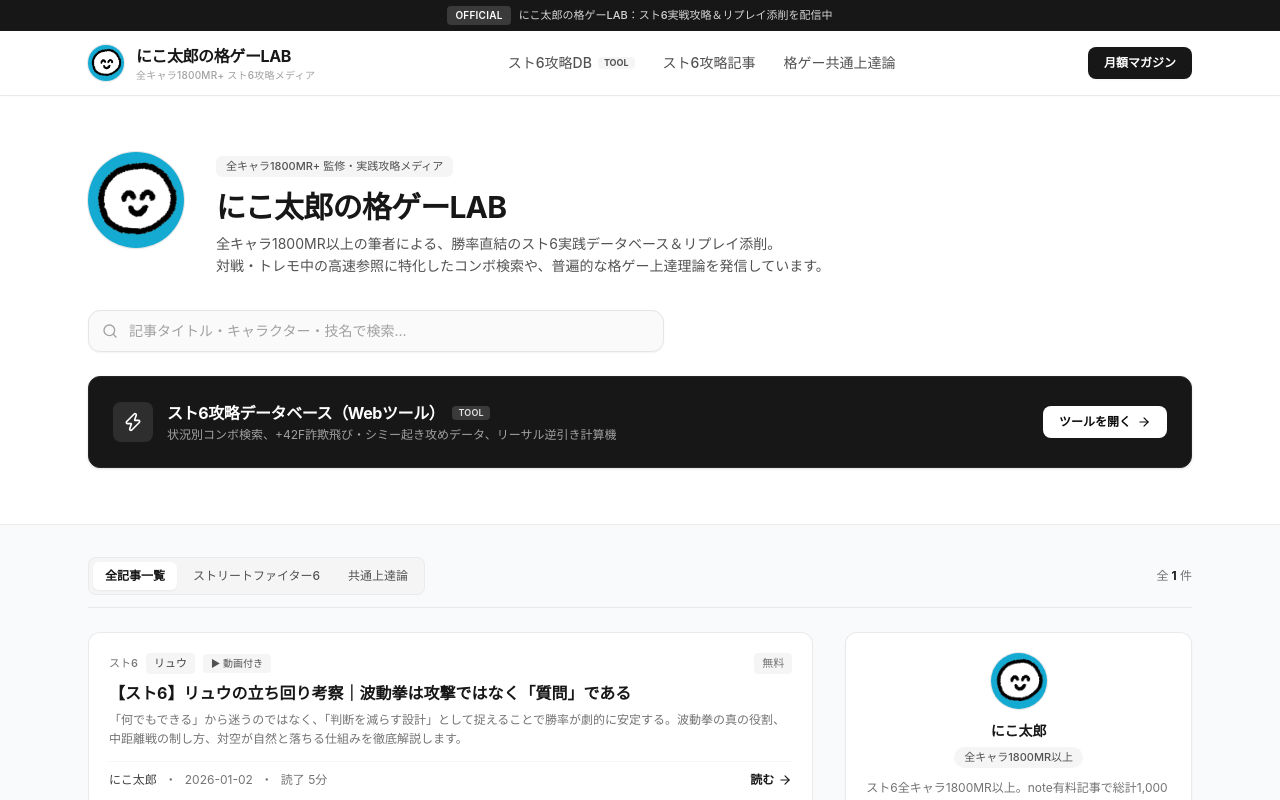
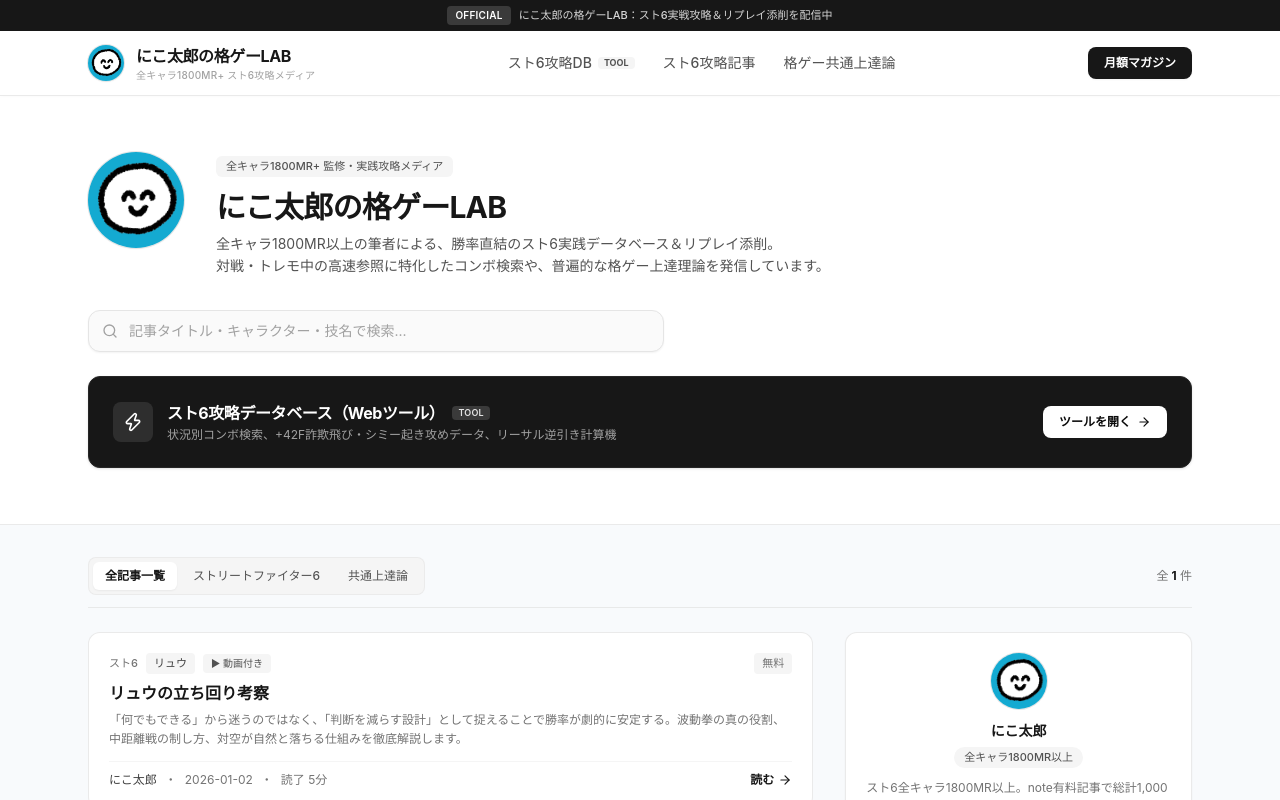
Before and after one commit to nikotarodesu/fgc-hub, a Next.js app: page / in a window 1280 px wide. Shown: the top 800 px of the page. Built offline with nearby package versions, Linux system fonts and the light colour scheme.

Commit message:
chore: simplify article title to リュウの立ち回り考察

```diff
--- a/src/data/articles.ts
+++ b/src/data/articles.ts
@@ -95,7 +95,7 @@
   {
     id: 'art-ryu-neutral-strategy',
     slug: 'ryu-neutral-strategy',
-    title: '【スト6】リュウの立ち回り考察｜波動拳は攻撃ではなく「質問」である',
+    title: 'リュウの立ち回り考察',
     summary:
       '「何でもできる」から迷うのではなく、「判断を減らす設計」として捉えることで勝率が劇的に安定する。波動拳の真の役割、中距離戦の制し方、対空が自然と落ちる仕組みを徹底解説します。',
     game: 'sf6',
```
